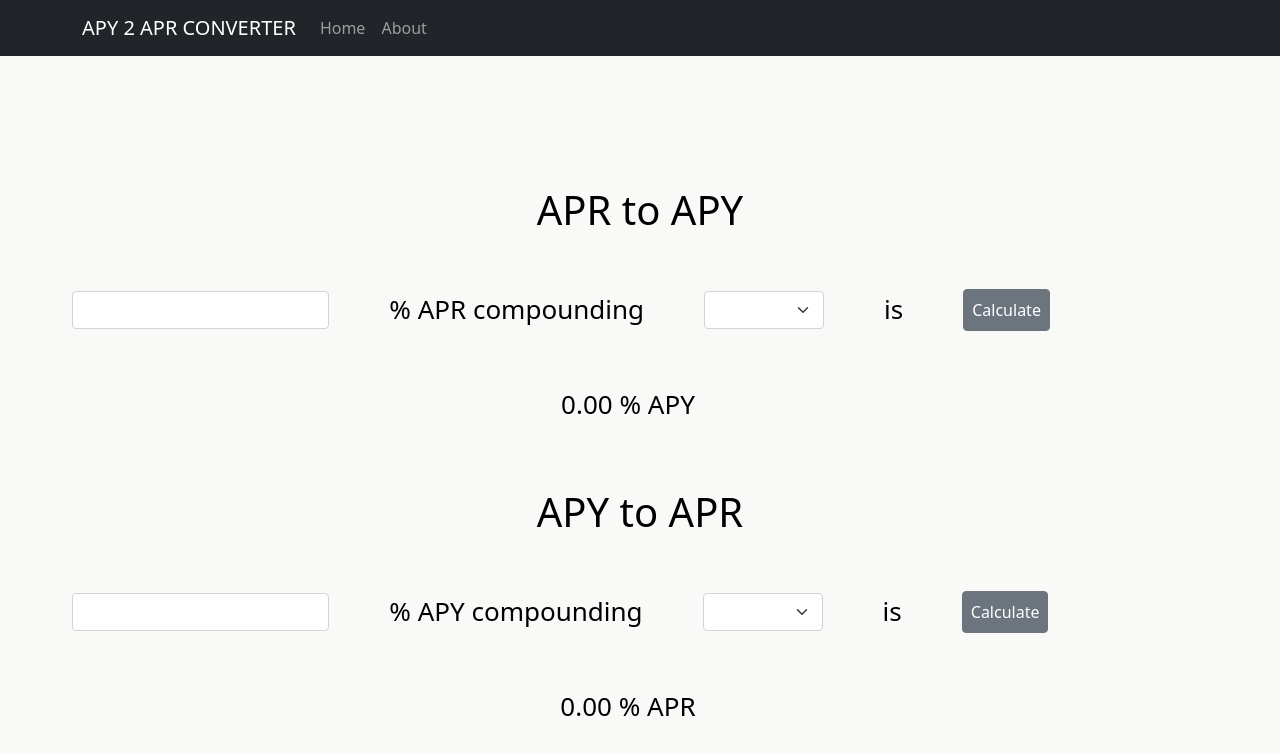
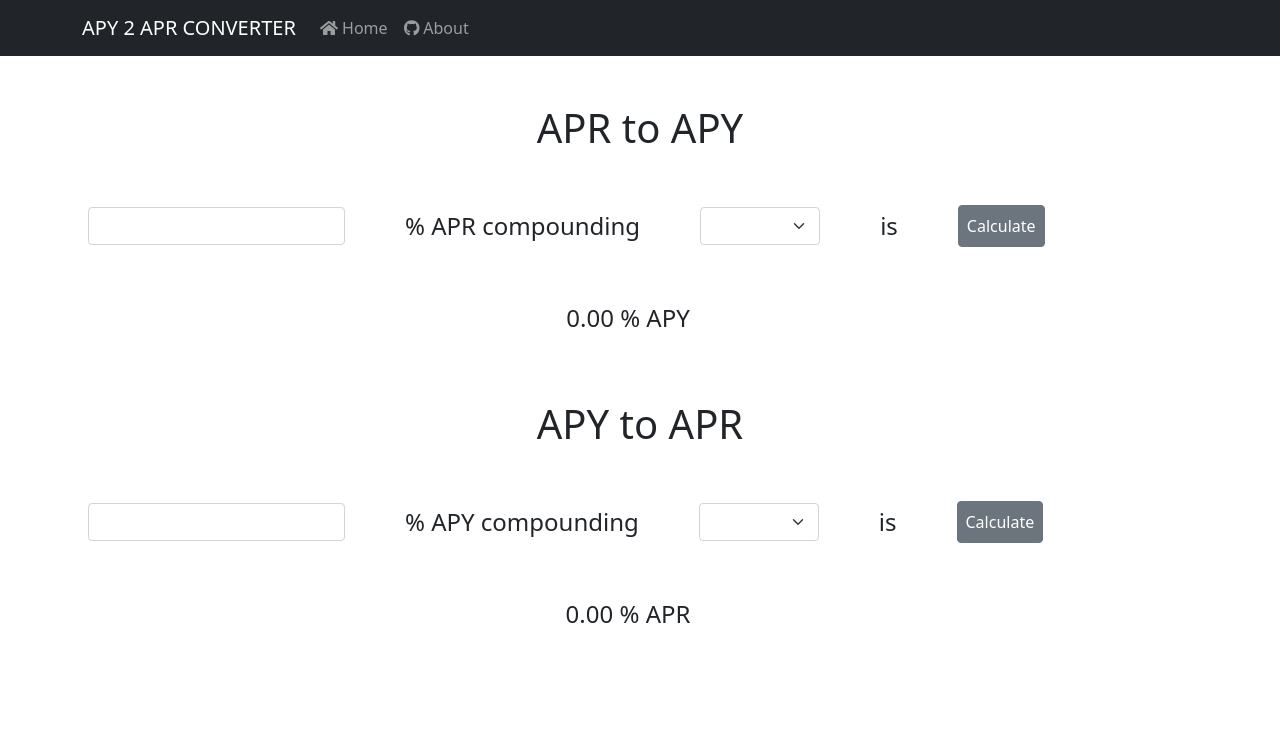
Before and after one commit to Laurent34000/aprtoapy, a React (Create React App) app in the folder ata/: page / in a window 1280 px wide. Shown: the top 754 px of the page. Built offline with nearby package versions, Linux system fonts and the light colour scheme.

Commit message:
css commit

```diff
--- a/ata/src/App.css
+++ b/ata/src/App.css
@@ -1,50 +1,4 @@
-.App {
-  text-align: center;
-}
+main {
 
-.App-logo {
-  height: 40vmin;
-  pointer-events: none;
-}
-
-@media (prefers-reduced-motion: no-preference) {
-  .App-logo {
-    animation: App-logo-spin infinite 20s linear;
+    font-size: x-large;
   }
-}
-
-.App-header {
-  background-color: #f9f9f8;
-  min-height: 10vh;
-  display: flex;
-  flex-direction: column;
-  align-items: stretch;
-  justify-content: center;
-  font-size: calc(10px + 2vmin);
-  color: #161515;
-  text-align: left;
-}
-
-.App-main {
-  background-color: #f9f9f8;
-  min-height: 100vh;
-  display: flex;
-  flex-direction: column;
-  align-items: stretch;
-  justify-content: center;
-  font-size: calc(10px + 2vmin);
-  color: black;
-}
-
-.App-link {
-  color: #61dafb;
-}
-
-@keyframes App-logo-spin {
-  from {
-    transform: rotate(0deg);
-  }
-  to {
-    transform: rotate(360deg);
-  }
-}
--- a/ata/src/App.js
+++ b/ata/src/App.js
@@ -8,7 +8,7 @@ function App() {
     <div className="App">
       <Header />
 
-      <main className="App-main">
+      <main className="App-main text-center">
         <AprToApy />
         <ApyToApr />
       </main>
--- a/ata/src/Header.js
+++ b/ata/src/Header.js
@@ -1,5 +1,10 @@
-const Header = () => {
-  return (
+import ReactDOM from 'react-dom'
+import { FontAwesomeIcon } from '@fortawesome/react-fontawesome'
+import { faHome } from '@fortawesome/free-solid-svg-icons'
+import {faGithub} from '@fortawesome/free-brands-svg-icons'
+
+
+const Header = () => (
   <nav class="navbar navbar-expand-sm navbar-dark bg-dark">
     <div class="container">
       <a href="/aprtoapy" class="navbar-brand">
@@ -14,18 +19,13 @@ const Header = () => {
       </button>
       <div class="navbar-collapse collapse">
         <div class="mr-auto navbar-nav">
-            <a
-              href="/aprtoapy"
-              class="nav-link"
-            >
+          <a href="/aprtoapy" class="nav-link">
+            <FontAwesomeIcon icon={faHome}/> <span> </span>
             Home
           </a>
 
-            <a
-              href="https://github.com/Laurent34000/aprtoapy"
-              class="nav-link"
-            >
-
+          <a href="https://github.com/Laurent34000/aprtoapy" class="nav-link">
+            <FontAwesomeIcon icon={faGithub} /><span> </span>
             About
           </a>
         </div>
@@ -33,6 +33,5 @@ const Header = () => {
     </div>
   </nav>
 );
-};
 
 export default Header;
--- a/ata/src/hookscomponents/AprToApy.js
+++ b/ata/src/hookscomponents/AprToApy.js
@@ -11,7 +11,7 @@ const AprToApy = () => {
   };
 
   return (
-    <div className="mt-3">
+    <div className="pt-5">
       <h1>APR to APY</h1>
       <div className="d-inline-flex">
         <form className="row align-items-center w-100" onSubmit={handleTotal}>
@@ -45,8 +45,8 @@ const AprToApy = () => {
             % APY
           </p>
         </form>
-      </div>
-    </div>
+        </div>
+            </div>
   );
 };
 
```
Lines whose indentation alone changed are shown as unchanged.
